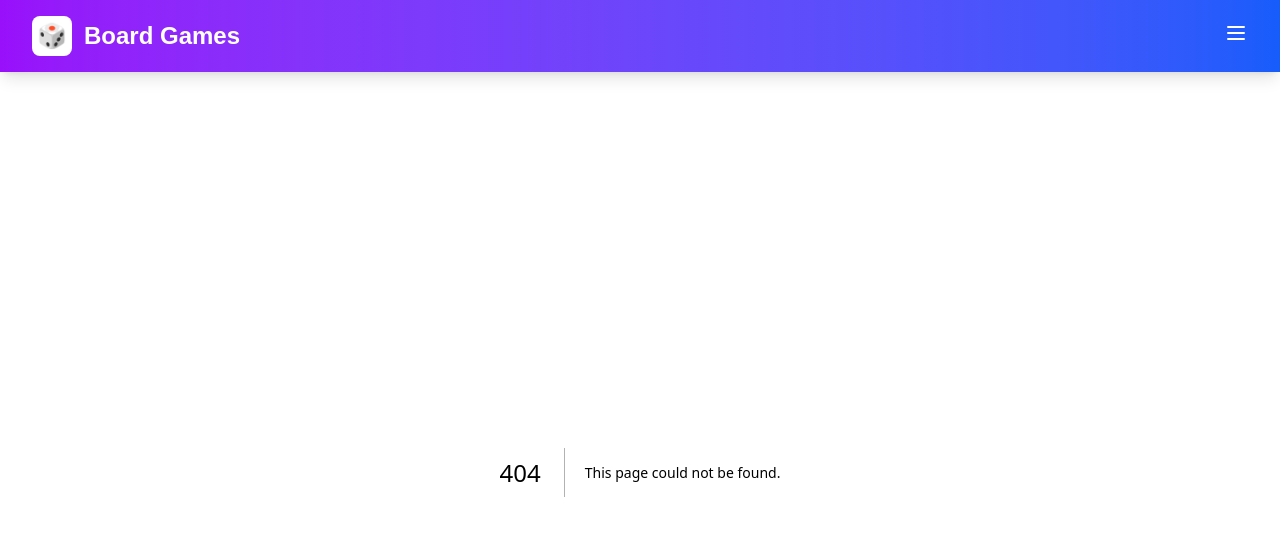
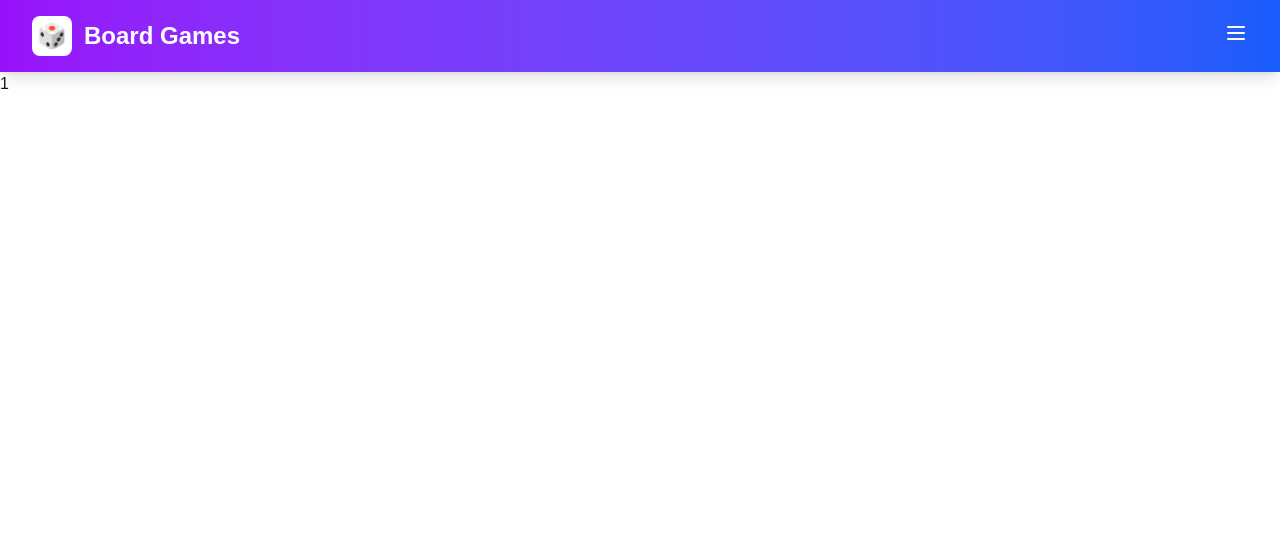
Before and after one commit to YuyMat/boardGame-frontend, a Next.js app: page /connect4/1 in a window 1280 px wide. Before the commit this address had no page. Shown: the top 536 px of the page. Built offline with nearby package versions, Linux system fonts and the light colour scheme.

Commit message:
feature: webSocket用のルーム作成を追加

```diff
--- /dev/null
+++ b/src/apis/newRoom.ts
@@ -0,0 +1,6 @@
+export default function getNewRoomId(length: number = 6): string {
+	const base = (typeof crypto !== "undefined" && "randomUUID" in crypto)
+		? crypto.randomUUID().replace(/-/g, "")
+		: Math.random().toString(36).slice(2);
+	return base.slice(0, length);
+}
--- /dev/null
+++ b/src/app/connect4/[roomId]/page.tsx
@@ -0,0 +1,7 @@
+export default function Page({ params }: { params: { roomId: string } }) {
+	return (
+		<div>
+			<h1>{params.roomId}</h1>
+		</div>
+	);
+}
--- /dev/null
+++ b/src/app/connect4/newRoom/page.tsx
@@ -0,0 +1,9 @@
+export const dynamic = "force-dynamic";
+
+import { redirect } from "next/navigation";
+import getNewRoomId from "@/apis/newRoom";
+
+export default function Page() {
+	const roomId = getNewRoomId();
+	redirect(`/connect4/${roomId}`);
+}
```
